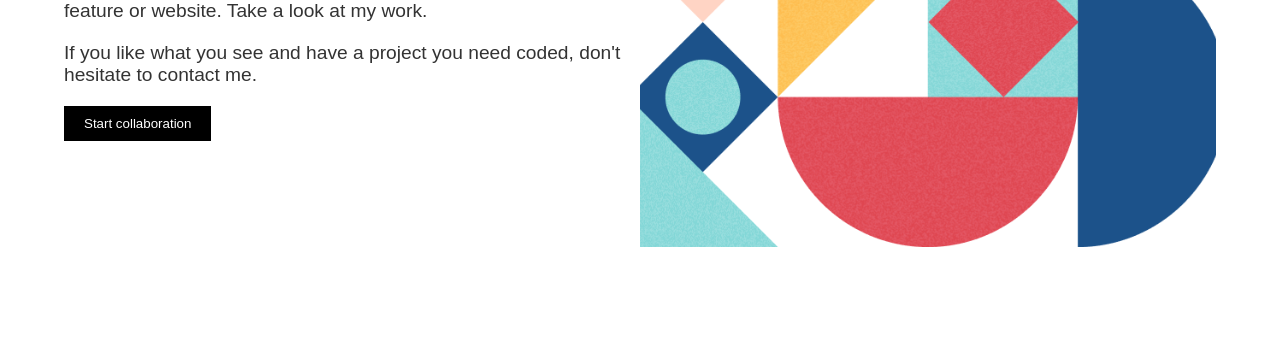
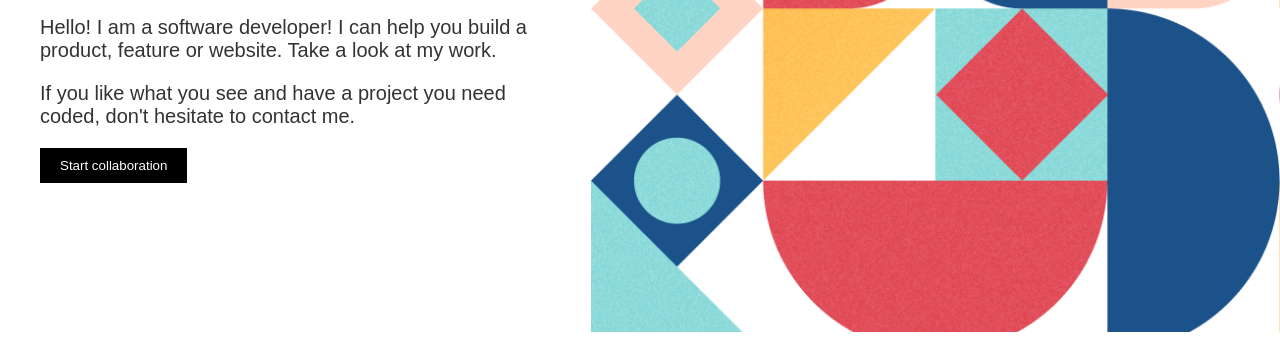
Before and after one commit to ayeshakhan789/PortfolioProject, a website: page index.html in a window 1280 px wide. Shown: the part 608-950 px from the top of the page. Before the commit the page ends 870 px from the top, so only its background shows below. Drawn offline with Linux system fonts and the light colour scheme.

Commit message:
enhanced code

```diff
--- a/style.css
+++ b/style.css
@@ -7,7 +7,6 @@ body {
 
 header {
   padding: 20px;
-  text-align: center;
   background-color: white;
 }
 
@@ -28,12 +27,13 @@ header {
   display: flex;
   justify-content: space-between;
   align-items: center;
-  padding: 40px 5%;
+  padding: 80px 0px;
   height: 700px;
 }
 
 .text-section {
   max-width: 50%;
+  padding: 0px 40px;
 }
 
 h1 {
@@ -43,7 +43,7 @@ h1 {
 }
 
 p {
-  font-size: 1.2em;
+  font-size: 20px;
   margin-bottom: 20px;
 }
 
@@ -56,10 +56,9 @@ button {
 }
 
 .image-section {
-  width: 50%;
-  height: 750px;
+  width: 100%;
+  height: 120%;
   background-image: url('image.png');
   background-size: cover;
-  background-position: center;
-  background-repeat: no-repeat;
+
 }
```
